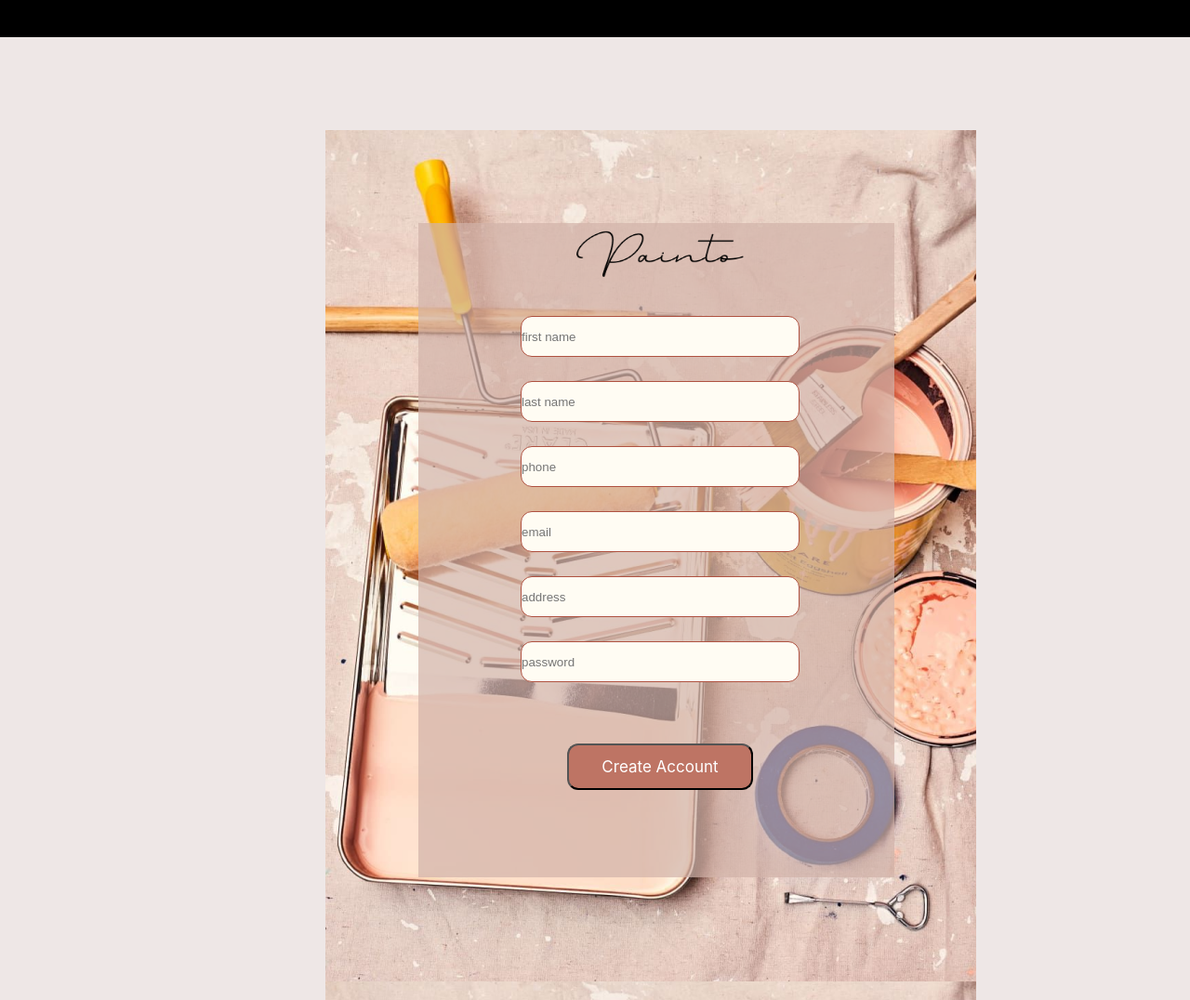
After one commit to Fatima-Zahrae-Acharki/loginRegister, a PHP site: page /signup.php in a window 1280 px wide. The commit adds this page. Shown: the whole page at 93% size. Run offline with PHP 8.4, Linux system fonts and the light colour scheme.

Commit message:
xihaja again

```diff
--- a/contact.css
+++ b/contact.css
@@ -41,6 +41,11 @@
     width: 122px;
     color: rgb(255, 255, 255);
     font-family: 'Franklin Gothic Medium', 'Arial Narrow', Arial, sans-serif;
+  }
+  nav>ul a:hover {
+        color: #60443d;
+        text-decoration: none;
+        text-decoration-line: underline;
   }
   nav>input {
     border-radius: 10px 10px 0px 10px;
--- a/contact.php
+++ b/contact.php
@@ -82,8 +82,8 @@
 
                   //data  info
 
-                  $first_name = $_POST['firstName'];
-                  $last_name = $_POST['lastName'];
+                  $firstName = $_POST['firstName'];
+                  $lastName = $_POST['lastName'];
                   $email = $_POST['email'];
                   $message = $_POST['message'];
 
--- a/painters.css
+++ b/painters.css
@@ -32,6 +32,10 @@
   list-style: none;
   width: 122px;
   color: rgb(255, 255, 255);
+}
+nav>ul a:hover{
+    color: #60443d;
+    text-decoration-line: underline;
 }
 nav>input {
   border-radius: 10px 10px 0px 10px;
@@ -511,7 +515,7 @@
   }
 
   .card__side {
-    height: 52rem;
+    height: 40rem;
     -webkit-transition: all 0.8s ease;
     transition: all 0.8s ease;
     position: absolute;
--- /dev/null
+++ b/signup.css
@@ -0,0 +1,134 @@
+*{
+    padding: 0px;
+    margin: 0px;
+}
+
+body{
+    background-color: #eee7e6;
+}
+
+#nav{
+    width: 100%;
+    height: 40px;
+    background-color: black;
+}
+
+#formul{
+    background-image: url(assets/Login.png) ;
+    width: 700px;
+    height: 936px;
+    margin-left: 350px;
+    margin-top: 100px;
+}
+
+#logo{
+    position: absolute;
+    width: 180px;
+    height: 50px;
+    left: 620px;
+    top: 248px;
+    font-family: 'Billion Miracles personal use';
+    font-style: normal;
+    font-weight: 400;
+
+    line-height: 117px;
+    color: #000000;
+    z-index: 1;
+}
+
+#inp1{
+    box-sizing: border-box;
+    width: 300PX;
+    height:44px;
+    position: absolute;
+    background: #FFFCF3;
+    border: 1px solid #AF5241;
+    border-radius: 12px;
+    margin-top: 100px;
+    margin-left: 110px;
+}
+
+#inp2{
+    box-sizing: border-box;
+    width: 300PX;
+    height:44px;
+    position: absolute;
+    background: #FFFCF3;
+    border: 1px solid #AF5241;
+    border-radius: 12px;
+    margin-top: 170px;
+    margin-left: 110px;
+}
+
+#inp3{
+    box-sizing: border-box;
+    width: 300PX;
+    height:44px;
+    position: absolute;
+    background: #FFFCF3;
+    border: 1px solid #AF5241;
+    border-radius: 12px;
+    margin-top: 240px;
+    margin-left: 110px;
+}
+
+#inp4{
+    box-sizing: border-box;
+    width: 300PX;
+    height:44px;
+    position: absolute;
+    background: #FFFCF3;
+    border: 1px solid #AF5241;
+    border-radius: 12px;
+    margin-top: 310px;
+    margin-left: 110px;
+}
+
+#inp5{
+    box-sizing: border-box;
+    width: 300PX;
+    height:44px;
+    position: absolute;
+    background: #FFFCF3;
+    border: 1px solid #AF5241;
+    border-radius: 12px;
+    margin-top: 380px;
+    margin-left: 110px;
+}
+
+#inp6{
+
+    box-sizing: border-box;
+    width: 300PX;
+    height:44px;
+    position: absolute;
+    background: #FFFCF3;
+    border: 1px solid #AF5241;
+    border-radius: 12px;
+    margin-top: 450px;
+    margin-left: 110px;
+
+}
+
+#btn{
+    position: absolute;
+width: 200px;
+height: 50px;
+left: 610px;
+top: 800px;
+
+background: #BE7464;
+border-radius: 12px;
+}
+
+#ca{
+     width: 124px;
+    height: 21px;
+    font-family: 'Inter';
+    font-style: normal;
+    font-weight: 400;
+    font-size: 17px;
+    line-height: 21px;
+    color: #FFFFFF;
+
+}
--- /dev/null
+++ b/signup.php
@@ -0,0 +1,86 @@
+<!DOCTYPE html>
+<html lang="en">
+<head>
+    <meta charset="UTF-8">
+    <meta http-equiv="X-UA-Compatible" content="IE=edge">
+    <meta name="viewport" content="width=device-width, initial-scale=1.0">
+    <link rel="stylesheet" href="signup.css">
+    <title>pianto</title>
+</head>
+<body>
+
+
+    <header>
+        <nav id="nav">
+
+        </nav>
+    </header>
+
+    <main>
+
+
+
+    <?php
+        include"connection.php";
+        if (isset($_POST['submit'])) {
+
+                  //data  info
+                  $user_ID = $_POST['user_ID'];
+                  $first_name = $_POST['first_name'];
+                  $last_name = $_POST['last_name'];
+                  $phone = $_POST['phone'];
+                  $adress = $_POST['adress'];
+                  $passwordu = $_POST['passwordu'];
+                  $email = $_POST['email'];
+
+
+
+                    //data info >> database >> client
+                        $sql = "INSERT INTO user(`user_ID`,`first_name`, `last_name`, `phone`, `adress`, `passwordu`, `email` ) VALUES ('$user_ID','$first_name', '$last_name','$phone','$adress' , '$passwordu','$email')";
+
+                        $query = mysqli_query($conn, $sql);
+
+
+
+                        header('location: src/home.php');
+                        mysqli_close($conn);
+                        die();
+
+                  }
+
+
+
+?>
+
+
+
+
+
+
+                  <form method="post" action="signup.php">
+
+
+        <div id="formul" >
+
+            <img src="assets/Painto.png"  id="logo" alt="">
+
+            <div style="position: absolute; width: 512px;  height: 704px;
+            background: rgba(210, 180, 170, 0.71); margin-left: 100px; margin-top: 100px;">
+
+
+            <input type="text" id="inp1" placeholder="first name" name="first_name">
+            <input type="text" id="inp2" name="last_name" placeholder="last name">
+            <input type="text" id="inp3" name="phone" placeholder="phone">
+            <input type="email" id="inp4" name="email" placeholder="email">
+            <input type="text" id="inp5" name="adress" placeholder="address">
+            <input type="password" id="inp6" name="passwordu" placeholder="password">
+            </div>
+
+
+            <button type="submit"  name="submit" id="btn"> <span id="ca">Create Account</span> </button>
+        </div>
+        </form>
+
+    </main>
+</body>
+</html>
```
Also changed, not shown: login.css (added, +85 -0 lines), login.php (added, +77 -0 lines), painters.php (+2 -9 lines), src/style.css (+5 -2 lines), assets/Login.png (added), assets/Painto.png (added).
